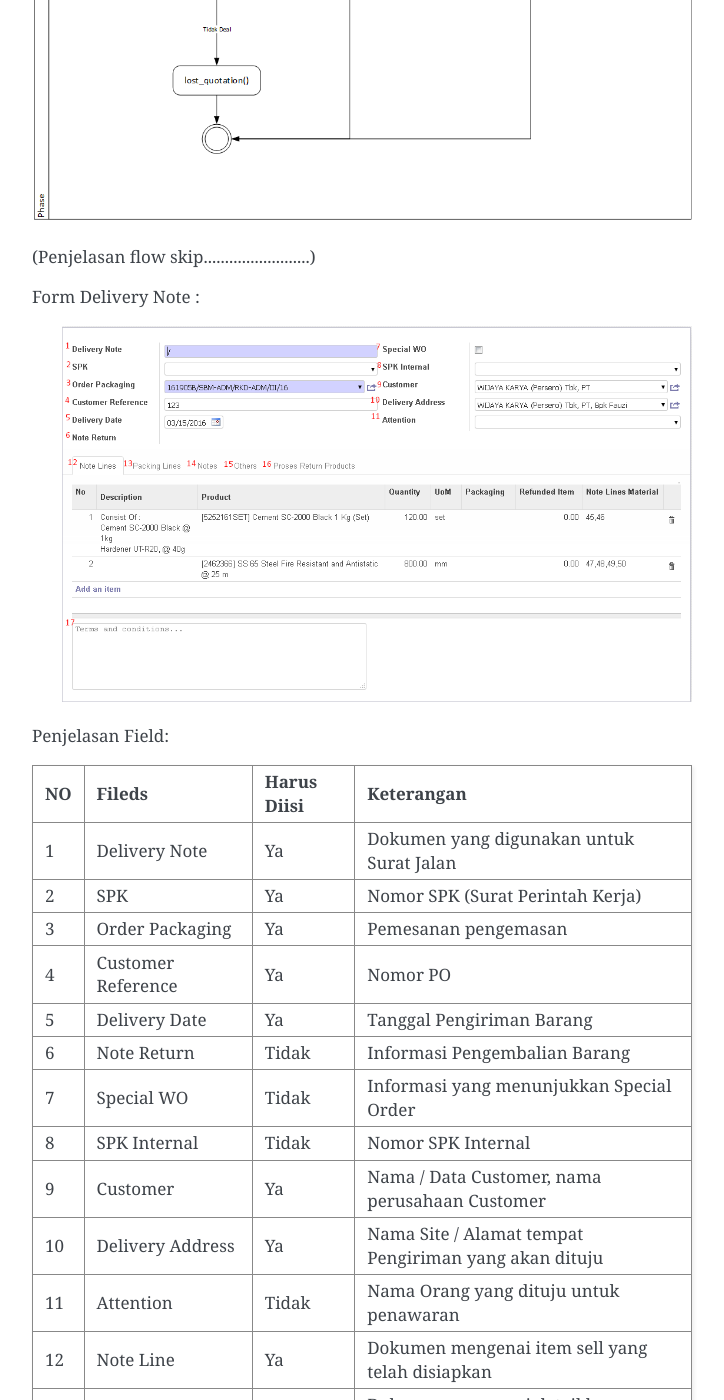
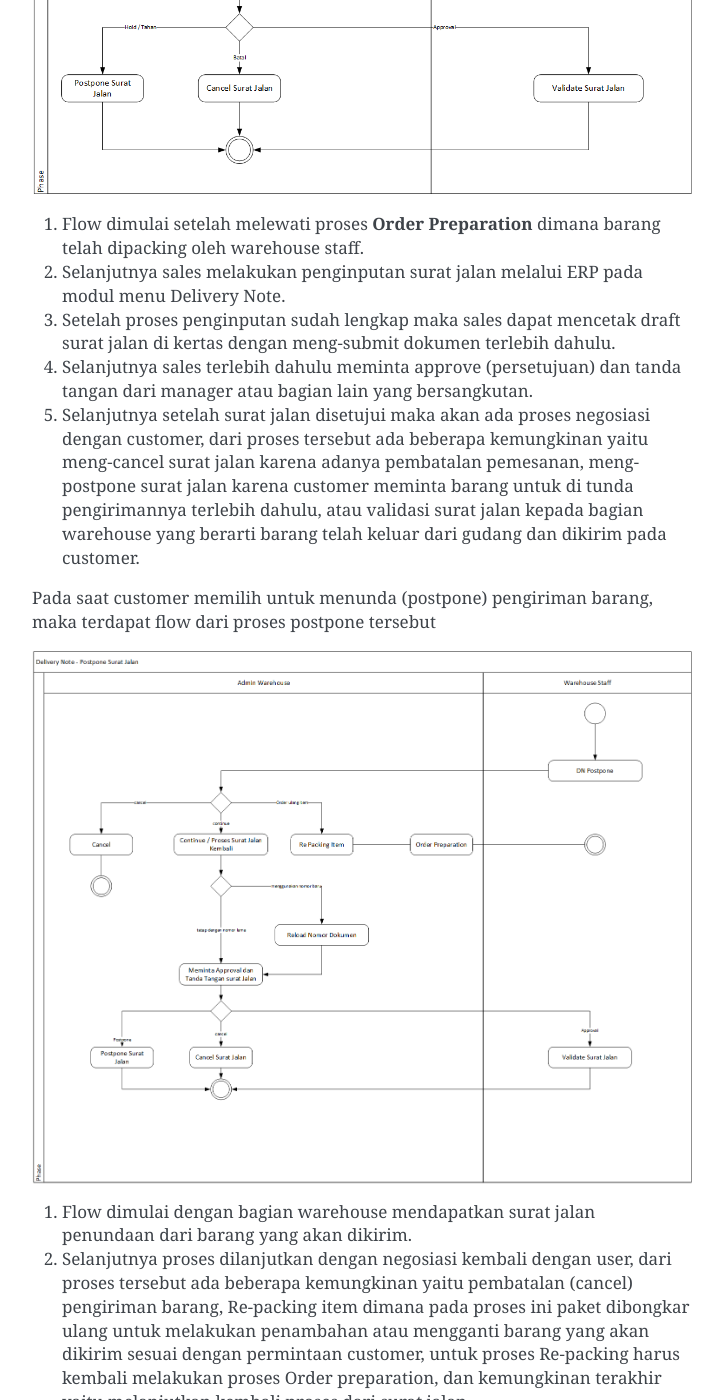
Before and after one commit to lajayuhniyarsyah/OpenERP-Supra-Doc, a Sphinx documentation site: the page built from source/pages/sales/dn/index.rst, in a window 1280 px wide and 1400 px high, scrolled down 586 px. Shown: the whole window, without its empty margins (388-1112 px from the left). Built offline with Sphinx 7.4.7, drawn with Linux system fonts in a browser that asks for light colours; some of the changed text lies outside the part shown.

Commit message:
delivery note flow

```diff
--- a/source/pages/sales/dn/index.rst
+++ b/source/pages/sales/dn/index.rst
@@ -4,18 +4,29 @@ DELIVERY NOTE
 
 Contents:
 
-Merupakan modul untuk input penawaran penjualan ke Customer.
+Merupakan modul untuk melakukan input surat jalan oleh sales.
 Modul ini dapat di akses pada menu "Sales" -> "Sales" -> "Delivery Note"
 
 
 Flow Delivery Note
 
-.. image:: /img/quotation.png
+.. image:: /img/dnflow.png
 
 
-(Penjelasan flow skip.........................)
+#. Flow dimulai setelah melewati proses **Order Preparation** dimana barang telah dipacking oleh warehouse staff.
+#. Selanjutnya sales melakukan penginputan surat jalan melalui ERP pada modul menu Delivery Note.
+#. Setelah proses penginputan sudah lengkap maka sales dapat mencetak draft surat jalan di kertas dengan meng-submit dokumen terlebih dahulu.
+#. Selanjutnya sales terlebih dahulu meminta approve (persetujuan) dan tanda tangan dari manager atau bagian lain yang bersangkutan.
+#. Selanjutnya setelah surat jalan disetujui maka akan ada proses negosiasi dengan customer, dari proses tersebut ada beberapa kemungkinan yaitu meng-cancel surat jalan karena adanya pembatalan pemesanan, meng-postpone surat jalan karena customer meminta barang untuk di tunda pengirimannya terlebih dahulu, atau validasi surat jalan kepada bagian warehouse yang berarti barang telah keluar dari gudang dan dikirim pada customer.
 
+Pada saat customer memilih untuk menunda (postpone) pengiriman barang, maka terdapat flow dari proses postpone tersebut
 
+.. image:: /img/dnpostponeflow.png
+
+#. Flow dimulai dengan bagian warehouse mendapatkan surat jalan penundaan dari barang yang akan dikirim.
+#. Selanjutnya proses dilanjutkan dengan negosiasi kembali dengan user, dari proses tersebut ada beberapa kemungkinan yaitu pembatalan (cancel) pengiriman barang, Re-packing item dimana pada proses ini paket dibongkar ulang untuk melakukan penambahan atau mengganti barang yang akan dikirim sesuai dengan permintaan customer, untuk proses Re-packing harus kembali melakukan proses Order preparation, dan kemungkinan terakhir yaitu melanjutkan kembali proses dari surat jalan.
+#. Dalam melanjutkan kembali proses surat jalan terdapat dua kemungkinan sebelum meminta tanda tangan dan approve (persetujuan) kembali kepada pihak manager atau bagian lain yang bersangkutan, dimana sales dapat tetap menggunakan nomor surat jalan yang lama atau menggantinya dengan surat jalan yang baru dengan me-reload nomor dokumen.
+#. Setelah surat jalan disetujui maka akan ada proses negosiasi kembali dengan customer, dari proses tersebut ada beberapa kemungkinan yaitu meng-cancel surat jalan karena adanya pembatalan pemesanan, meng-postpone kembali surat jalan, atau validasi surat jalan kepada bagian warehouse yang berarti barang telah keluar dari gudang dan dikirim pada customer.
 
 Form Delivery Note :
 
```
Also changed, not shown: source/img/dnflow.png (added), source/img/dnpostponeflow.png (added).
